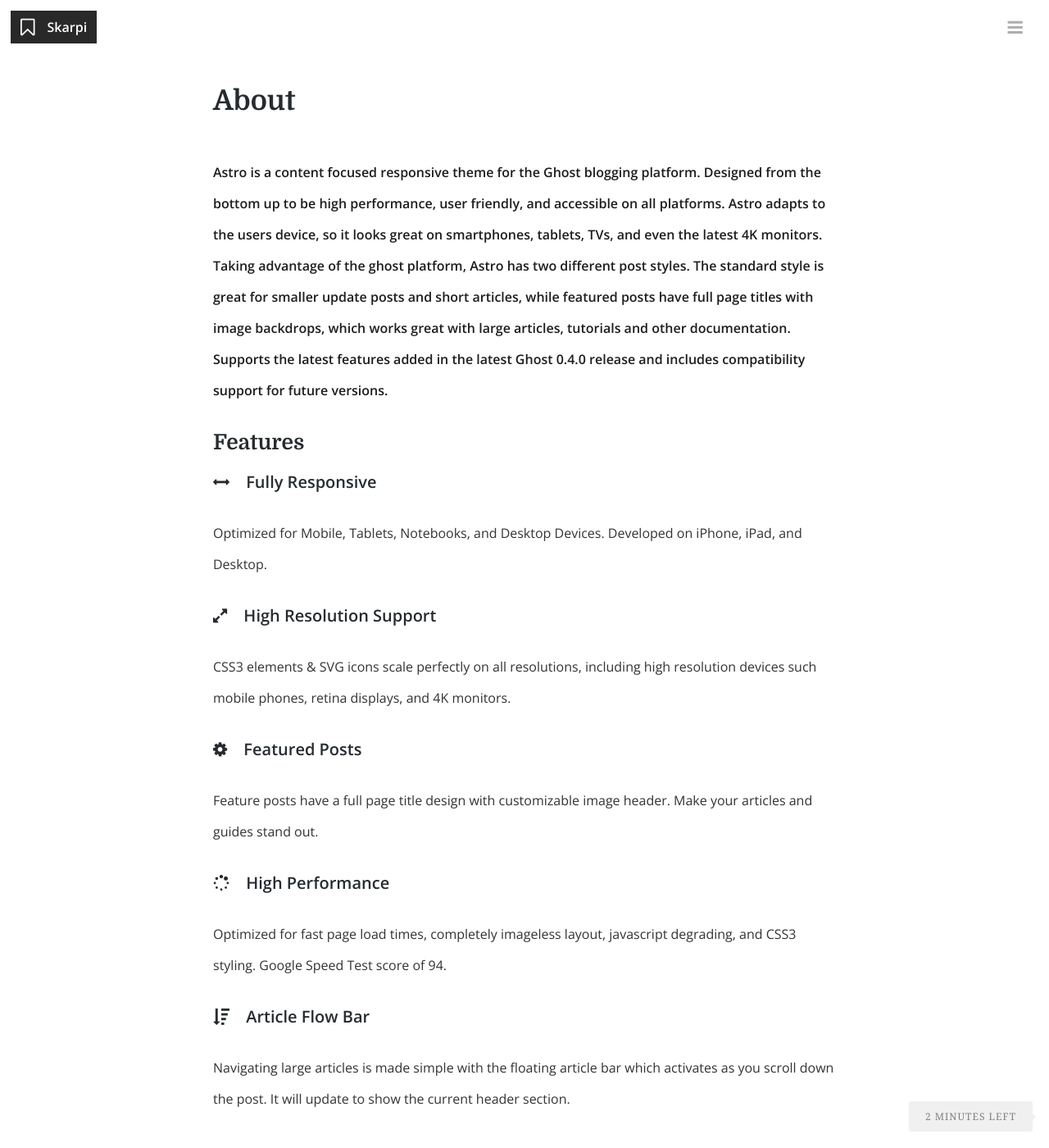
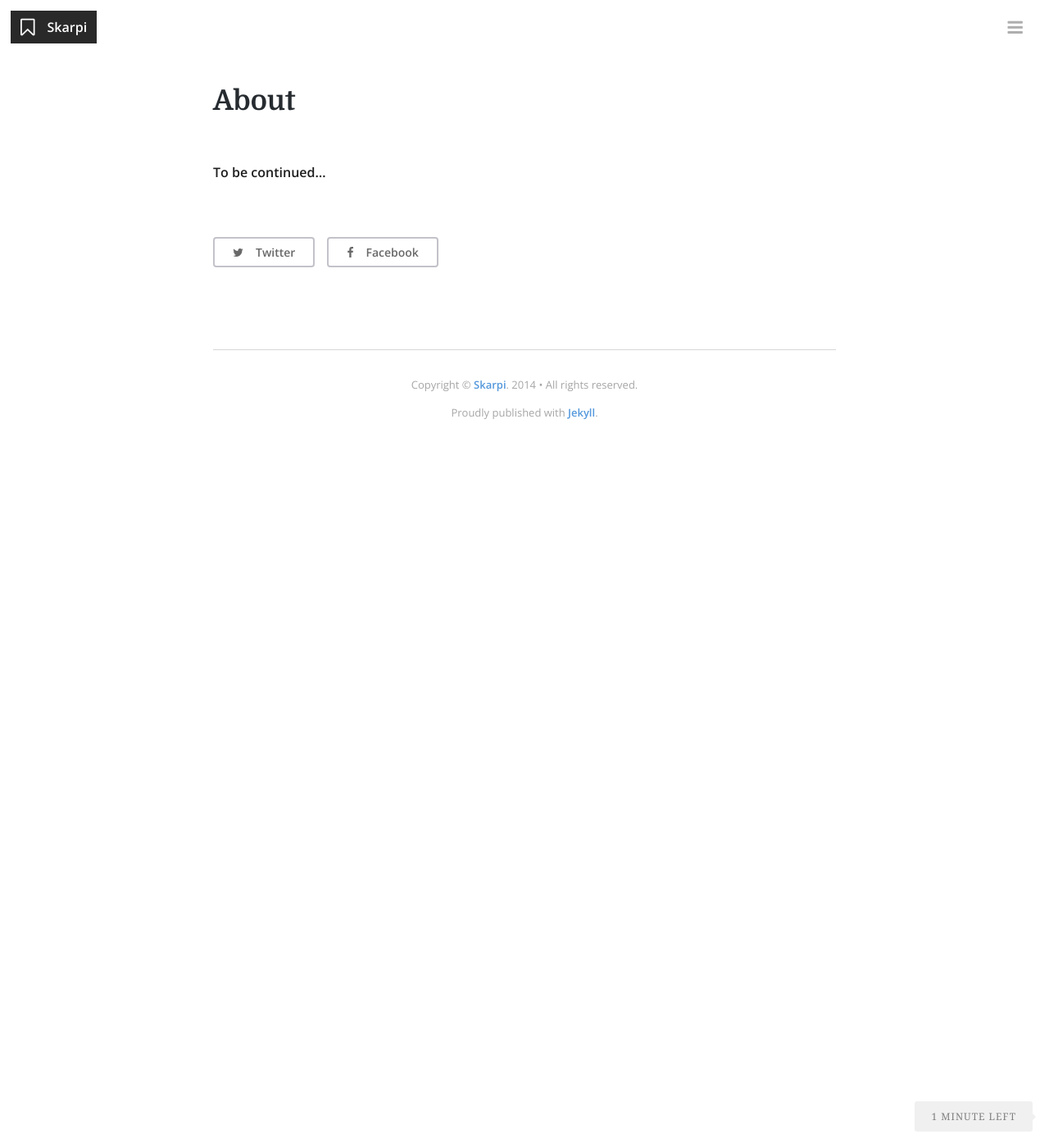
Before and after one commit to alihant/alihant.github.io, a Jekyll site: the page built from about.md, in a window 1280 px wide and 1400 px high. Shown: the whole window at 82% size. Built offline with Jekyll 4.4.1, drawn with Linux system fonts in a browser that asks for light colours; nearby versions of some CDN libraries.

Commit message:
Updated about.md

```diff
--- a/about.md
+++ b/about.md
@@ -3,23 +3,7 @@ layout: page
 title: About
 permalink: /about/
 comments: false
+published: true
 ---
 
-Astro is a content focused responsive theme for the Ghost blogging platform. Designed from the bottom up to be high performance, user friendly, and accessible on all platforms. Astro adapts to the users device, so it looks great on smartphones, tablets, TVs, and even the latest 4K monitors. Taking advantage of the ghost platform, Astro has two different post styles. The standard style is great for smaller update posts and short articles, while featured posts have full page titles with image backdrops, which works great with large articles, tutorials and other documentation. Supports the latest features added in the latest Ghost 0.4.0 release and includes compatibility support for future versions.
-
-## Features
-
-#### <i class="fa fa-arrows-h"></i> Fully Responsive
-Optimized for Mobile, Tablets, Notebooks, and Desktop Devices. Developed on iPhone, iPad, and Desktop.
-
-#### <i class="fa fa-expand"></i> High Resolution Support
-CSS3 elements & SVG icons scale perfectly on all resolutions, including high resolution devices such mobile phones, retina displays, and 4K monitors.
-
-#### <i class="fa fa-cog"></i> Featured Posts
-Feature posts have a full page title design with customizable image header. Make your articles and guides stand out.
-
-#### <i class="fa fa-spinner"></i> High Performance
-Optimized for fast page load times, completely imageless layout, javascript degrading, and CSS3 styling. Google Speed Test score of 94.
-
-#### <i class="fa fa-sort-amount-desc"></i> Article Flow Bar
-Navigating large articles is made simple with the floating article bar which activates as you scroll down the post. It will update to show the current header section.
+To be continued...
```
